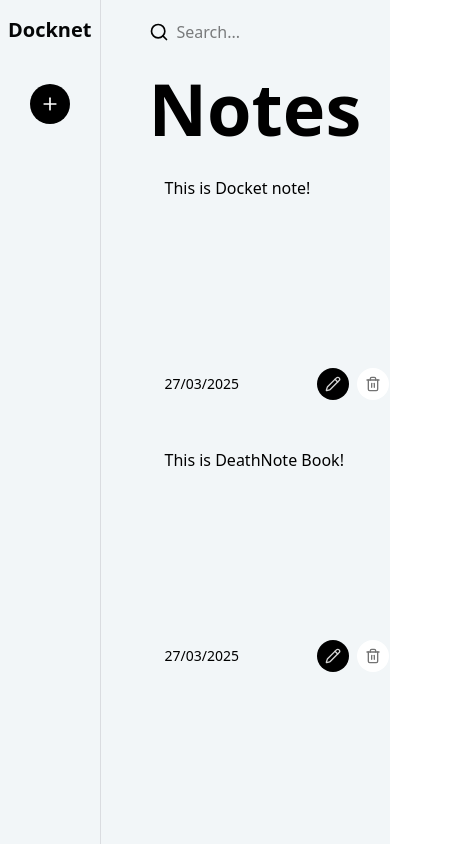
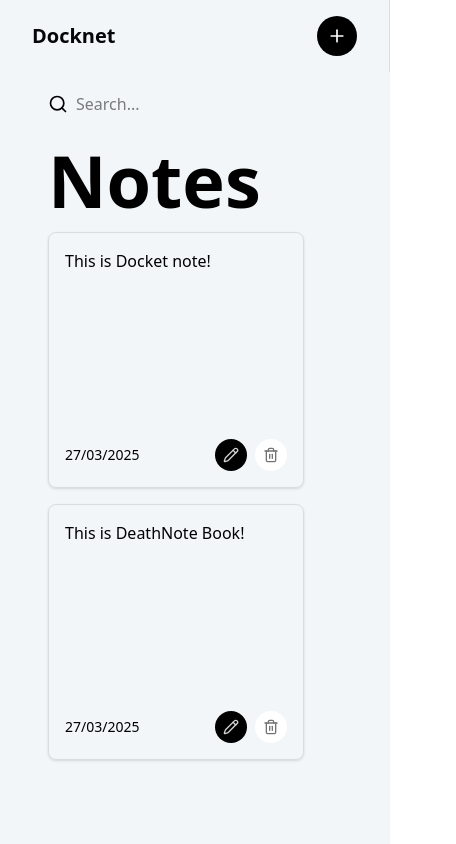
Before and after one commit to zarakikenpashi/docket-notebook, a React (Vite) app: page / in a window 390 px wide. Shown: the whole page, 456 px wide, since content can reach past the window. Built offline with nearby package versions, Linux system fonts and the light colour scheme.

Commit message:
reponsive sidebar

```diff
--- a/src/App.jsx
+++ b/src/App.jsx
@@ -38,7 +38,7 @@ const App = () => {
   }
 
   return (
-      <div className="min-h-screen bg-primarycolor flex">
+      <div className="min-h-screen bg-primarycolor flex flex-col lg:flex-row relative">
         <Sidebar addNote={addNote} />
         <main className="w-full px-12 pt-2 pb-4">
           <Header />
--- a/src/components/MainContent.jsx
+++ b/src/components/MainContent.jsx
@@ -23,17 +23,17 @@ const Cards = ({notes, deleteNote}) => {
 
 const Card = ({note, deleteNote}) => {
     return(
-        <div className={`bg-${note.color}-500 size-64 rounded-lg p-4 flex flex-col justify-between`}>
+        <div className={`size-64 rounded-lg p-4 flex flex-col justify-between border-1 border-[#dadce0] shadow`}>
             <div className="">
                 {note.description}
             </div>
             <footer className="flex justify-between items-center">
                 <div className="text-sm">{note.createAt}</div>
                 <div className="flex gap-x-2">
-                    <button className="size-8 bg-black text-neutral-300 rounded rounded-full flex items-center justify-center cursor-pointer">
+                    <button className="size-8 bg-black text-neutral-300  rounded-full flex items-center justify-center cursor-pointer">
                         <Pencil size={16} />
                     </button>
-                    <button className="size-8 bg-white text-neutral-500 rounded rounded-full flex items-center justify-center cursor-pointer">
+                    <button className="size-8 bg-white text-neutral-500 rounded-full flex items-center justify-center cursor-pointer">
                         <Trash2 size={16} onClick={()=>deleteNote(note.id)} />
                     </button>
                 </div>
--- a/src/components/Sidebar.jsx
+++ b/src/components/Sidebar.jsx
@@ -4,10 +4,9 @@ import { useState } from "react"
 const Sidebar = ({addNote}) => {
     const [isVisible, setIsVisible] = useState(false)
   return (
-    <nav className="w-32 border-r-1 border-[#dadce0] px-2 py-4 flex items-center flex-col gap-y-10">
+    <nav className="sticky top-0 bg-primarycolor w-full lg:w-32 border-r-1 border-[#dadce0] px-8 lg:px-2 py-4 flex items-center flex-row justify-between lg:justify-start lg:flex-col gap-y-10">
         <Logo />
         <ButtonAdd change={isVisible} handleChange={setIsVisible} addNote={addNote} />
-        <Buttons open={isVisible} />
     </nav>
   )
 }
@@ -15,7 +14,7 @@ const Sidebar = ({addNote}) => {
 const ButtonAdd = ({addNote}) => {
     return(
         <button
-            className="bg-black size-10 rounded rounded-full text-white cursor-pointer flex items-center justify-center"
+            className="bg-black size-10 rounded-full text-white cursor-pointer flex items-center justify-center"
             onClick={addNote}
         >
             <Plus size={20} />
@@ -23,26 +22,6 @@ const ButtonAdd = ({addNote}) => {
     )
 }
 
-const Buttons = ({open}) => {
-    const colors = ["blue","purple","amber","lime","orange"]
-
-    return(
-        <div className={`flex-col gap-y-4 ${open ? 'flex' : 'hidden'}`}>
-            {
-                colors.map((color) =>(
-                    <Button color={color} key={color} />
-                ))
-            }
-
-        </div>
-    )
-}
-
-const Button = ({color}) => {
-    return(
-        <button className={`bg-${color}-500 h-5 w-5 rounded rounded-full text-white cursor-pointer flex items-center justify-center`}></button>
-    )
-}
 
 const Logo = () => {
     return(
```
